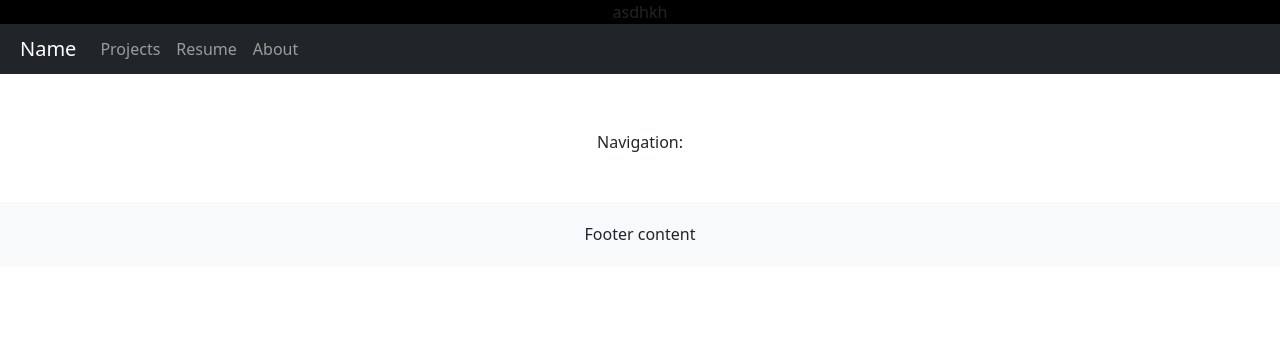
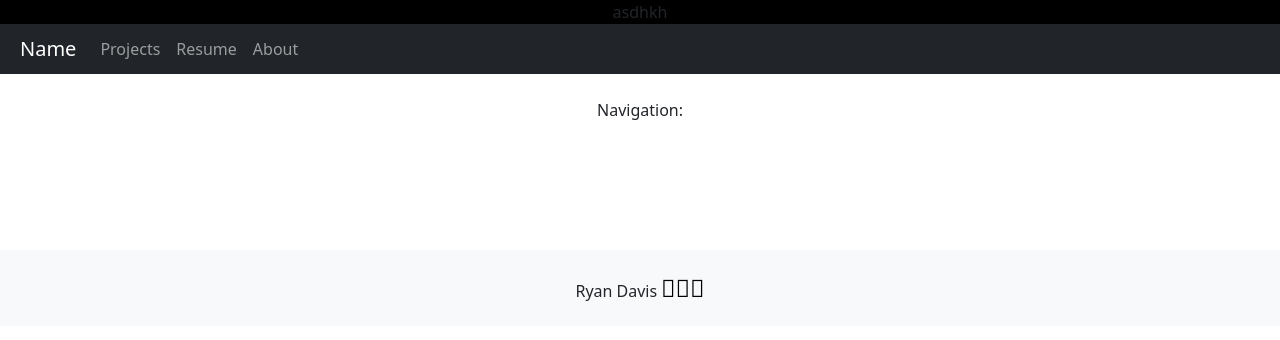
Before and after one commit to DataIsGone/ta-portfolio, a Vue app: page /project in a window 1280 px wide. Shown: the top 340 px of the page. Built offline with nearby package versions, Linux system fonts and the light colour scheme.

Commit message:
Project page title area, icon test in footer, project JSON tests with v-html

```diff
--- a/src/components/Footer.vue
+++ b/src/components/Footer.vue
@@ -1,10 +1,25 @@
 <script setup>
-  // Your setup logic here
+  import IconLink from './IconLink.vue'
+
+  import { ref, onMounted } from 'vue';
+
+  const bio = ref([]);
+  const socialMedia = ref([]);
+
+  onMounted(async () => {
+    const smResponse = await fetch('src/assets/socialmedia.json');
+    socialMedia.value = await smResponse.json();
+  });
 </script>
 
 <template>
   <footer>
-    Footer content
+    Ryan Davis
+    <IconLink v-for="(socialMedia, index) in socialMedia"
+        :key="index"
+        :link="socialMedia.url"
+        :iconClass="socialMedia.icon">
+    </IconLink>
   </footer>
 </template>
 
--- a/src/components/routes/AboutRoute.vue
+++ b/src/components/routes/AboutRoute.vue
@@ -16,7 +16,6 @@ onMounted(async () => {
 </script>
 
 <template>
-  <!-- Place this area in its own component -->
   <div class="row">
     <div class="col-sm"></div>
   </div>
--- a/src/components/routes/ProjectPageRoute.vue
+++ b/src/components/routes/ProjectPageRoute.vue
@@ -19,12 +19,11 @@
 </script>
 
 <template>
-    <div class="section">
+    <div class="section sticky-top title">
       <h1>{{ currProj.projTitle }}</h1>
+      <ProjNav></ProjNav>
     </div>
-    <div class="section">
-        <ProjNav></ProjNav>
-    </div>
+    <div class="spacer"></div>
     <div class="section" v-html="currProj.projDesc"></div>
 </template>
 
@@ -32,4 +31,12 @@
     .section {
         padding: 1em;
     }
+
+    .title {
+        background-color: white;
+    }
+
+    .spacer {
+        height: 5em;
+    }
 </style>
```
Also changed, not shown: src/assets/projects.json (+1 -1 lines).
